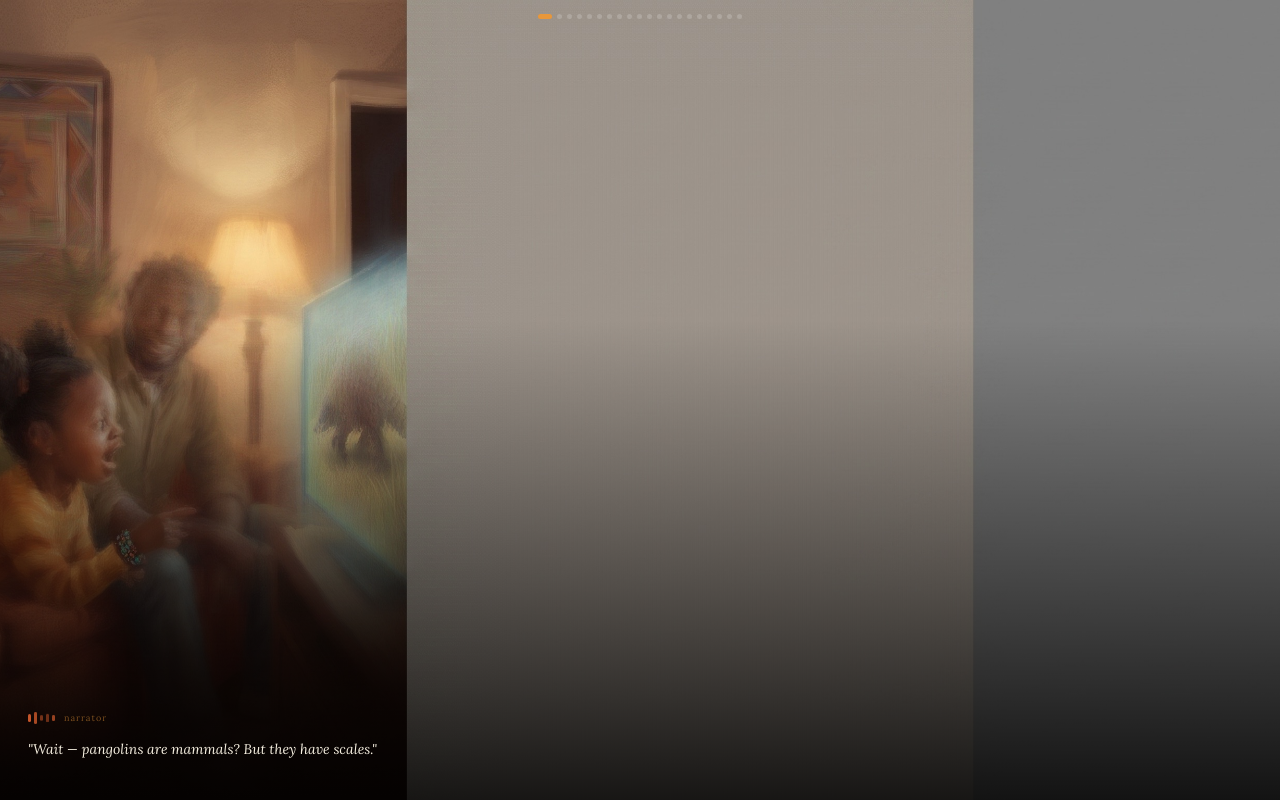
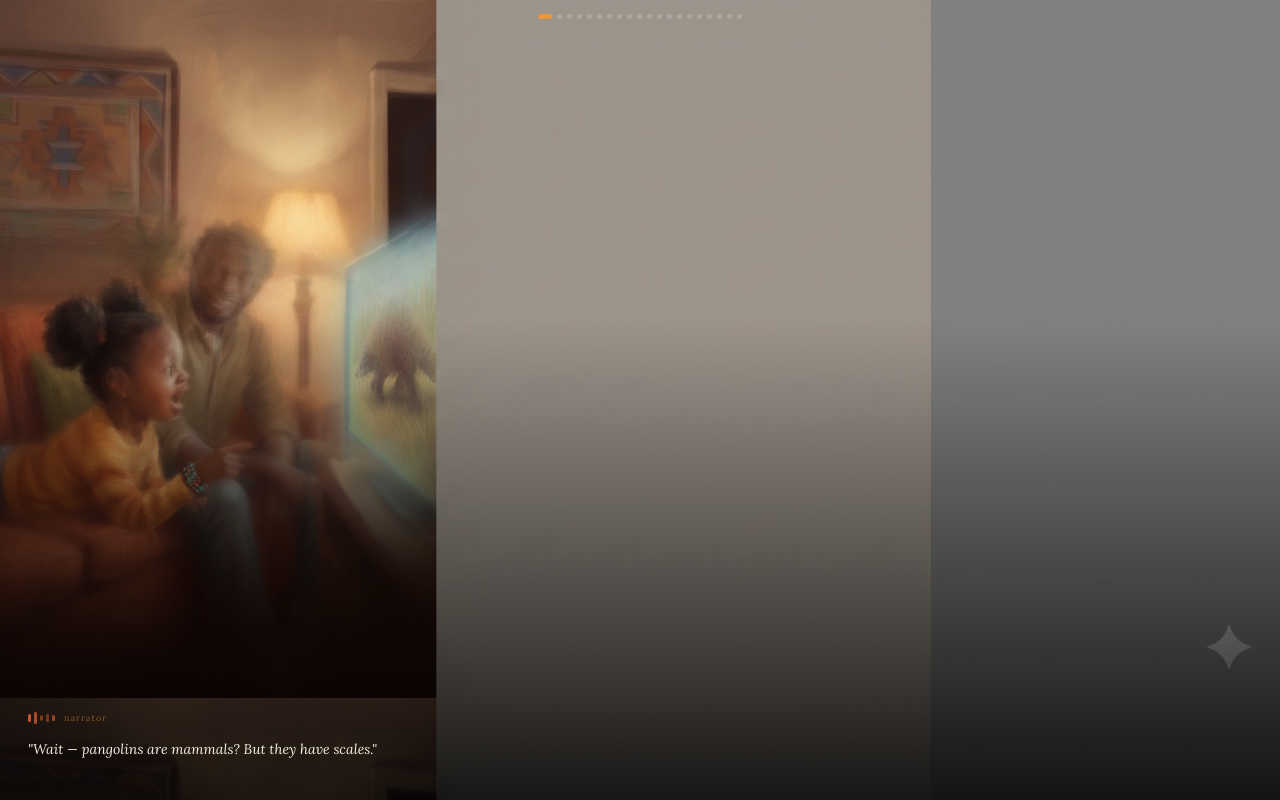
Before and after one commit to ZibusisoMafaiti/ubuntu-express, a React (Vite) app: page / in a window 1280 px wide. Both pictures are taken after a click on the button "Begin the story". Built offline with nearby package versions, Linux system fonts and the light colour scheme; a web font is replaced by a local one.

Commit message:
image sizing

```diff
--- a/src/components/ChapterPlayer.tsx
+++ b/src/components/ChapterPlayer.tsx
@@ -107,9 +107,10 @@ export default function ChapterPlayer({ screens, onComplete }: ChapterPlayerProp
     inset: 0,
     background: current.illustrationBg,
     backgroundImage: `url(/illustrations/${current.illustrationKey}.jpg)`,
-    backgroundSize: 'cover',
-    backgroundPosition: 'center',
+    backgroundSize: 'contain',
+    backgroundPosition: 'center top',
     transition: 'opacity 0.4s ease',
+    backgroundColor: current.illustrationBg,
     opacity: isTransitioning ? 0 : 1,
   }
 
```
